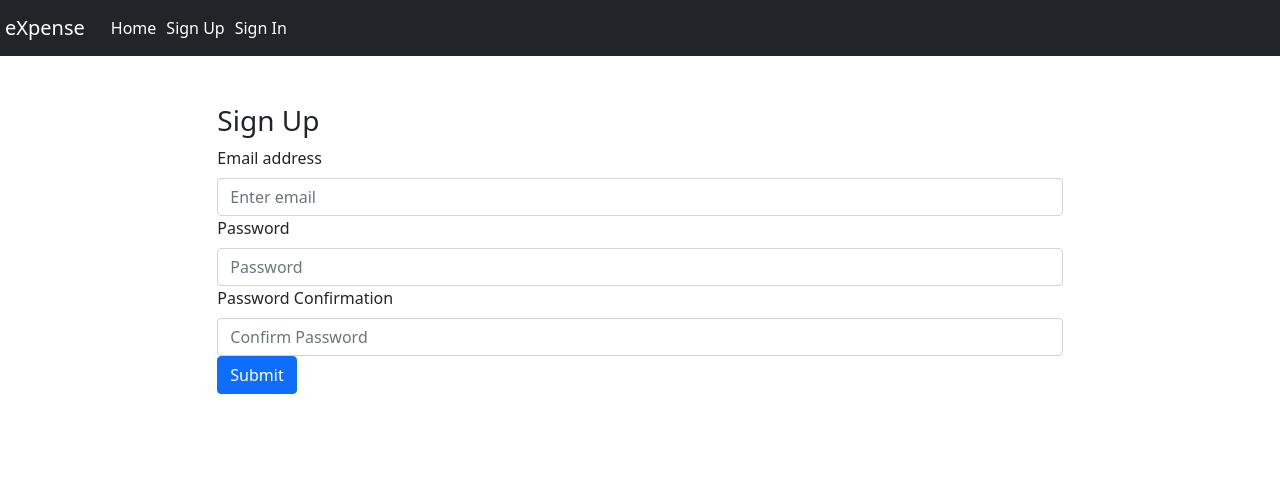
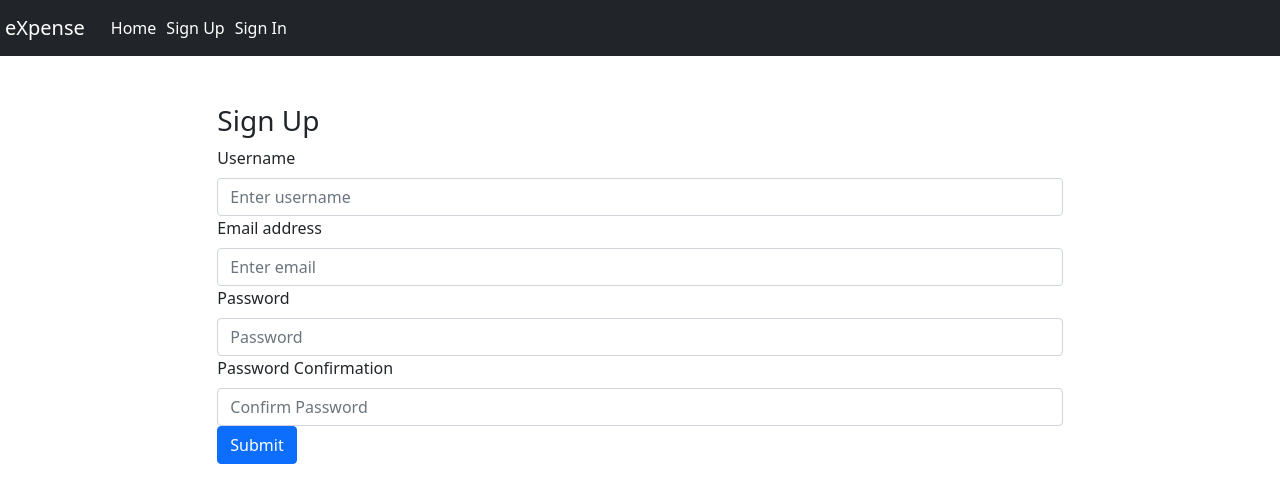
Before and after one commit to mayday91/client-expenses, a React (Create React App) app: page /sign-up in a window 1280 px wide. Shown: the top 502 px of the page. Built offline with nearby package versions, Linux system fonts and the light colour scheme.

Commit message:
changed styling

```diff
--- a/src/api/auth.js
+++ b/src/api/auth.js
@@ -7,6 +7,7 @@ export const signUp = (credentials) => {
 		url: apiUrl + '/sign-up',
 		data: {
 			credentials: {
+				username: credentials.username,
 				email: credentials.email,
 				password: credentials.password,
 				password_confirmation: credentials.passwordConfirmation,
@@ -21,7 +22,7 @@ export const signIn = (credentials) => {
 		method: 'POST',
 		data: {
 			credentials: {
-				email: credentials.email,
+				username: credentials.username,
 				password: credentials.password,
 			},
 		},
--- a/src/components/Home.css
+++ b/src/components/Home.css
@@ -3,3 +3,8 @@
   justify-content: space-between;
   /* height: 100vh; */
 }
+
+.indexExpenses {
+  text-align: center;
+  padding-left: 10vw;
+}
--- a/src/components/Home.js
+++ b/src/components/Home.js
@@ -8,8 +8,12 @@ const Home = (props) => {
 
 	return (
 		<div className='homeItems'>
+			<div className="pieChart">
 			<MyPieChart user={user}/>
+			</div>
+			<div className="indexExpenses">
 			<IndexExpenses msgAlert={msgAlert} user={user} />
+			</div>
 		</div>
 	)
 }
--- a/src/components/auth/SignIn.js
+++ b/src/components/auth/SignIn.js
@@ -15,7 +15,7 @@ const SignIn = (props) => {
 	// 		password: '',
 	// 	}
 	// }
-    const [email, setEmail] = useState('')
+    const [username, setUsername] = useState('')
     const [password, setPassword] = useState('')
 
     const navigate = useNavigate()
@@ -30,13 +30,13 @@ const SignIn = (props) => {
         console.log('the props', props)
 		const {  setUser } = props
 
-        const credentials = {email, password}
+        const credentials = {username, password}
 
 		signIn(credentials)
 			.then((res) => setUser(res.data.user))
 			.then(() => navigate('/'))
 			.catch((error) => {
-                setEmail('')
+                setUsername('')
                 setPassword('')
 			})
 	}
@@ -46,15 +46,15 @@ const SignIn = (props) => {
             <div className='col-sm-10 col-md-8 mx-auto mt-5'>
                 <h3>Sign In</h3>
                 <Form onSubmit={onSignIn}>
-                    <Form.Group controlId='email'>
-                        <Form.Label>Email address</Form.Label>
+                    <Form.Group controlId='username'>
+                        <Form.Label>Username</Form.Label>
                         <Form.Control
                             required
-                            type='email'
-                            name='email'
-                            value={email}
-                            placeholder='Enter email'
-                            onChange={e => setEmail(e.target.value)}
+                            type='username'
+                            name='username'
+                            value={username}
+                            placeholder='Enter username'
+                            onChange={e => setUsername(e.target.value)}
                         />
                     </Form.Group>
                     <Form.Group controlId='password'>
--- a/src/components/auth/SignUp.js
+++ b/src/components/auth/SignUp.js
@@ -17,6 +17,7 @@ const SignUp = (props) => {
 	// 		passwordConfirmation: '',
 	// 	}
 	// }
+    const [username, setUsername] = useState('')
     const [email, setEmail] = useState('')
     const [password, setPassword] = useState('')
     const [passwordConfirmation, setPasswordConfirmation] = useState('')
@@ -28,7 +29,7 @@ const SignUp = (props) => {
 
 		const { setUser } = props
 
-        const credentials = {email, password, passwordConfirmation}
+        const credentials = {username, email, password, passwordConfirmation}
 
 		signUp(credentials)
 			.then(() => signIn(credentials))
@@ -36,6 +37,7 @@ const SignUp = (props) => {
 
 			.then(() => navigate('/'))
 			.catch((error) => {
+                setUsername('')
                 setEmail('')
                 setPassword('')
                 setPasswordConfirmation('')
@@ -48,6 +50,17 @@ const SignUp = (props) => {
             <div className='col-sm-10 col-md-8 mx-auto mt-5'>
                 <h3>Sign Up</h3>
                 <Form onSubmit={onSignUp}>
+                    <Form.Group controlId='username'>
+                        <Form.Label>Username</Form.Label>
+                        <Form.Control
+                            required
+                            type='username'
+                            name='username'
+                            value={username}
+                            placeholder='Enter username'
+                            onChange={e => setUsername(e.target.value)}
+                        />
+                    </Form.Group>
                     <Form.Group controlId='email'>
                         <Form.Label>Email address</Form.Label>
                         <Form.Control
--- a/src/components/expenses/IndexExpenses.js
+++ b/src/components/expenses/IndexExpenses.js
@@ -16,14 +16,17 @@ const cardContainerStyle = {
 const expenseCard = {
   // flex: 0.6,
   textAlign: "center",
-  backgroundColor: "rgba(155, 8, 194, 0.6)",
+  backgroundColor: "green",
   color:'black',
   width: '300px',
   margin: '10px',
-  border: '5px solid rgba(155, 8, 194, 0.6)',
+  border: '5px solid lightGreen',
   borderRadius: '20px',
-  textDecoration: 'none',
-  linkColor: 'white'
+}
+
+const linkStyle = {
+  color: "white",
+  textDecoration: "none"
 }
 
 const IndexExpenses = (props) => {
@@ -61,7 +64,7 @@ useEffect(() => {
         <br></br>
           ${expense.amount}
           <Card.Text>
-            <Link to={`/expenses/${expense._id}`}>View</Link><br></br>
+            <Link style={linkStyle} to={`/expenses/${expense._id}`}>View</Link><br></br>
           </Card.Text>
         </Card.Body>
       </Card>
--- a/src/components/notes/NewNote.js
+++ b/src/components/notes/NewNote.js
@@ -33,8 +33,7 @@ const NewNoteModal = (props) => {
     .then(() => handleClose())
     .then(() => {
       msgAlert({
-        heading: 'Oh Yeah!',
-        message: 'Great! They love your comment!',
+        message: 'Great!',
         variant: 'success'
       })
     })
--- a/src/components/pie-chart/PieChart.js
+++ b/src/components/pie-chart/PieChart.js
@@ -154,7 +154,7 @@ const MyPieChart = (props) => {
         label: 'Expenses',
         data: [180, 20, 34, 45],
         backgroundColor: [
-          'rgba(237, 73, 134, 0.4)',
+          'lightGreen',
           'rgba(194, 8, 137, 0.4)',
           'rgba(176, 73, 237, 0.4)',
           'rgba(135, 84, 168, 0.4)',
--- a/src/components/shared/Header.css
+++ b/src/components/shared/Header.css
@@ -1,3 +1,7 @@
 .welcome-user {
   color: yellowgreen;
 }
+
+.username {
+  color: rgb(101, 169, 96);
+}
--- a/src/components/shared/Header.js
+++ b/src/components/shared/Header.js
@@ -55,7 +55,7 @@ const Header = ({ user }) => (
 				eXpense
 			</Link>
 				{user && (
-					<span className='navbar-text welcome-user mr-2'>Welcome, {user.email}</span>
+					<span className='username'>Welcome {user.username} !</span>
 				)}
     </Navbar.Brand>
 		<Navbar.Toggle aria-controls='basic-navbar-nav' />
```
